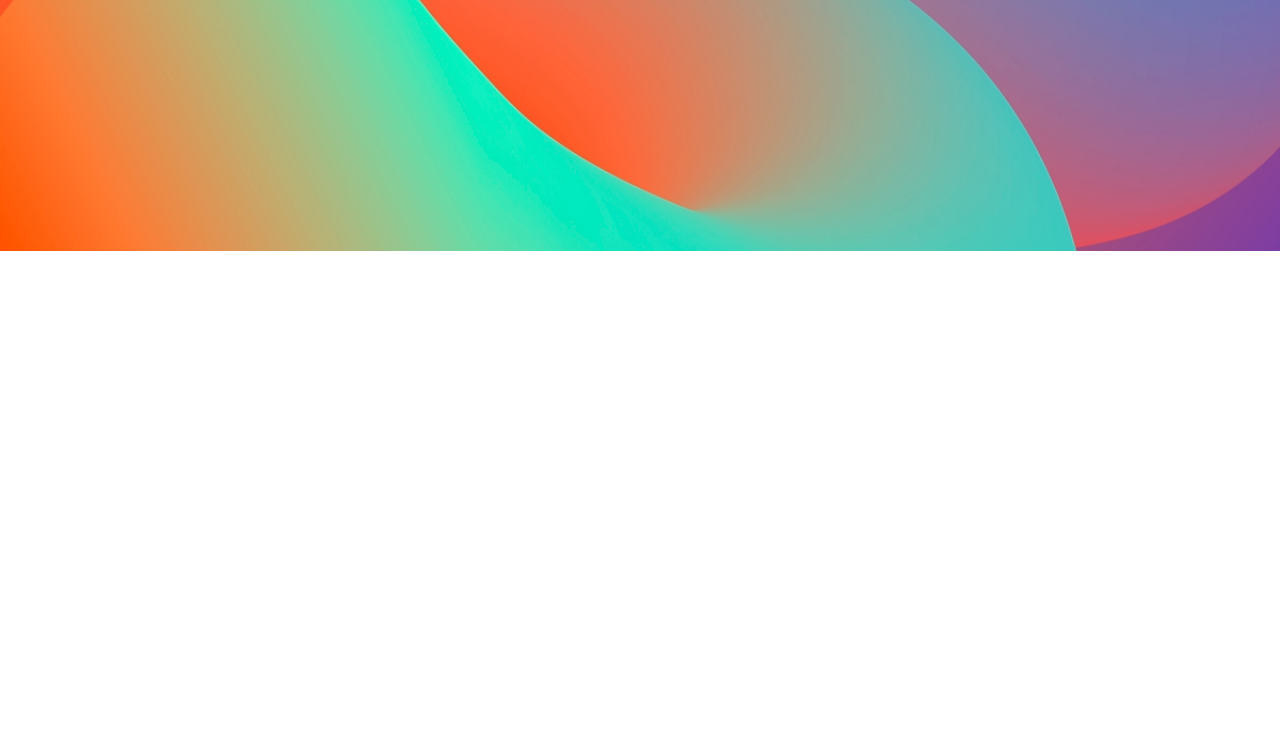
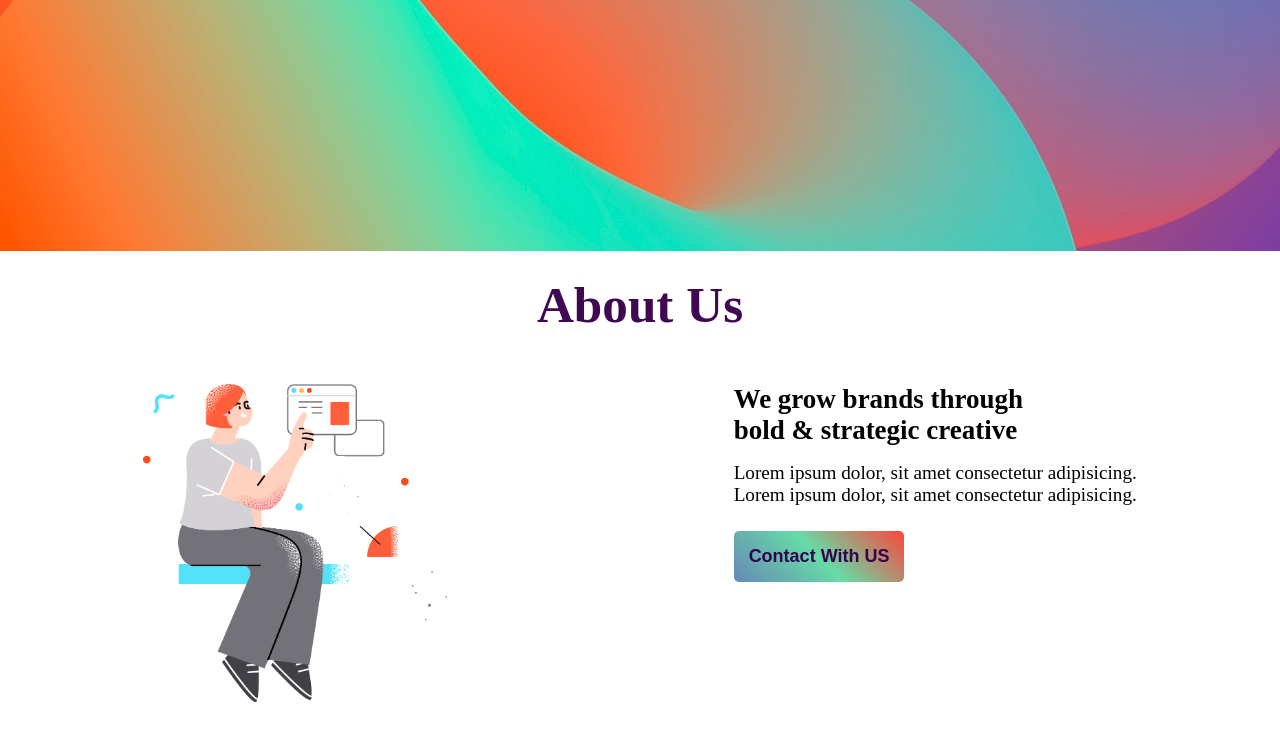
Before and after one commit to DeveloperDolon/conceptual-project, a plain HTML site: page index.html in a window 1280 px wide. Shown: the part 620-1376 px from the top of the page. Before the commit the page ends 871 px from the top, so only its background shows below. Drawn offline with Linux system fonts and the light colour scheme.

Commit message:
about section commit

```diff
--- a/index.html
+++ b/index.html
@@ -44,6 +44,27 @@
                 </div>
             </div>
         </section>
+
+        <!-- design for about section -->
+        <section>
+            <div class="about_section">
+                <h1 class="title">About Us</h1>
+                <div class="about_body">
+                    <div class="about_text">
+                        <h3>We grow brands through<br> bold & strategic creative</h3>
+                        <p>
+                            Lorem ipsum dolor, sit amet consectetur adipisicing. <br>
+                            Lorem ipsum dolor, sit amet consectetur adipisicing.
+                        </p>
+                        <button class="big_btn">Contact With US</button>
+                    </div>
+
+                    <div class="about_img">
+                        <img src="images/section.png" alt="">
+                    </div>
+                </div>
+            </div>
+        </section>
     </main>
 
     <!-- This is footer section -->
--- a/style.css
+++ b/style.css
@@ -34,7 +34,7 @@
 }
 
 .banner_img img {
-    width: 20rem;
+    width: 19rem;
 }
 
 .banner_section {
@@ -69,3 +69,30 @@
     box-shadow: 0px 0px 15px 3px white;
     font-weight: bold;
 }
+
+
+.about_body {
+    display: flex;
+    justify-content: space-around;
+    padding: 50px 0;
+    flex-direction: row-reverse;
+}
+
+.about_section h1{
+    padding-top: 1.5rem;
+    text-align: center;
+}
+
+.about_img img {
+    width: 19rem;
+}
+
+.about_text h3 {
+    font-size: 27px;
+    margin-bottom: 1rem;
+}
+
+.about_text p {
+    font-size: 1.2em;
+    margin-bottom: .6rem;
+}
```
